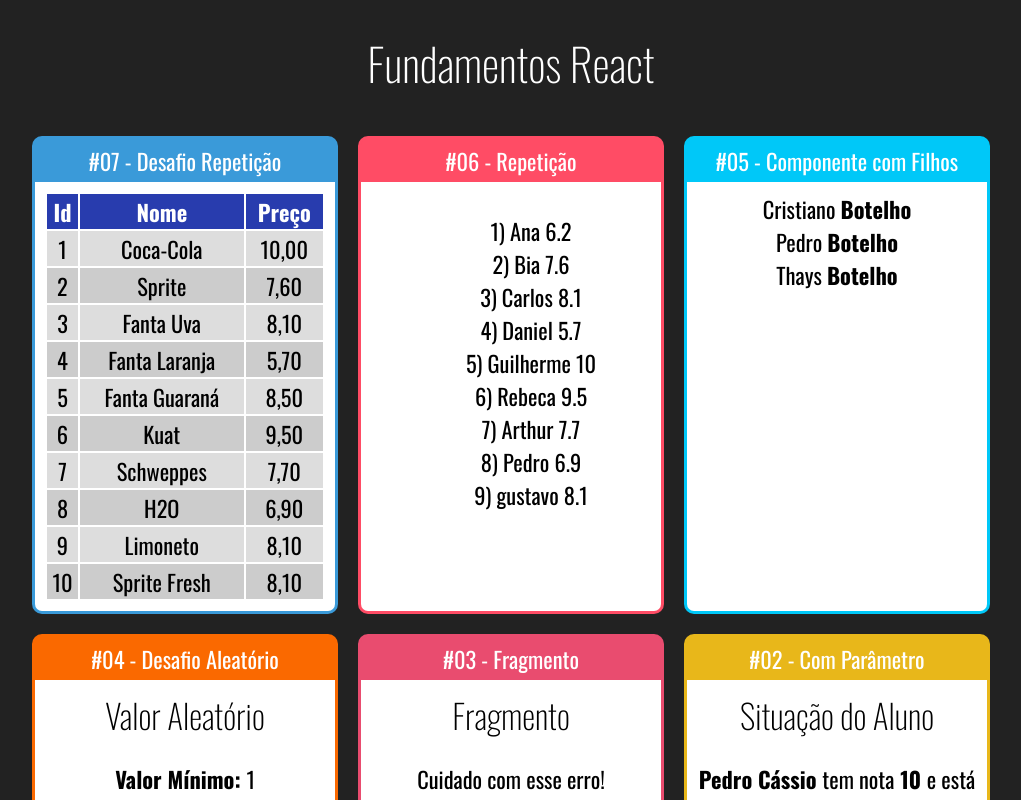
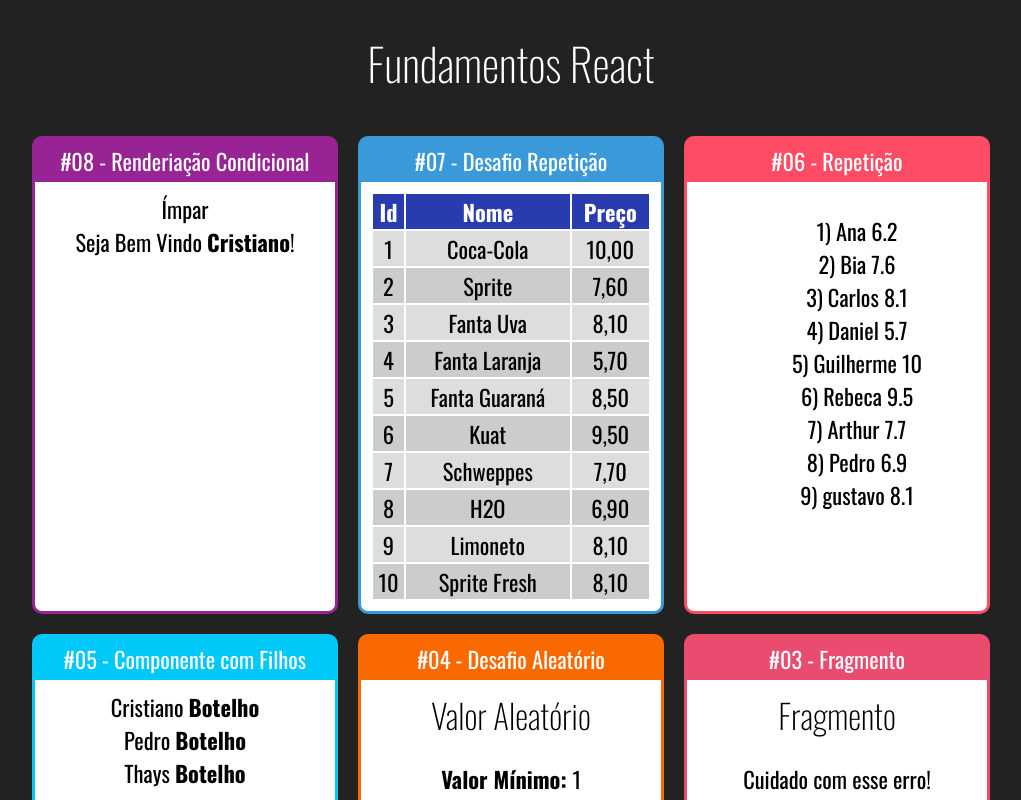
Before and after one commit to Cristiano2806/estudo-react, a React (Create React App) app: page / in a window 1280 px wide. Shown: the top 800 px of the page, without its empty margins (129-1150 px from the left). Built offline with nearby package versions, Linux system fonts and the light colour scheme.

Commit message:
Subindo novo card referente aos condicionais

```diff
--- a/src/App.jsx
+++ b/src/App.jsx
@@ -1,6 +1,8 @@
 import "./App.css";
 import React from "react";
 
+import UsuarioInfo from "./components/condicional/UsuarioInfo";
+import ParOuImpar from "./components/condicional/ParOuImpar";
 import TabelaProdutos from "./components/repeticao/TabelaProdutos";
 import ListaAlunos from "./components/repeticao/ListaAlunos";
 import Familia from "./components/basicos/Familia";
@@ -16,6 +18,13 @@ export default () => (
     <h1>Fundamentos React</h1>
 
     <div className="Cards">
+
+      <Card titulo="#08 - Renderiação Condicional" color="#982395">
+          <ParOuImpar numeri={20}></ParOuImpar>
+          <UsuarioInfo usuario={{ nome: 'Cristiano' }} />
+          {/* <UsuarioInfo usuario={{}} />
+          <UsuarioInfo /> */}
+      </Card>
 
       <Card titulo="#07 - Desafio Repetição" color="#3A9AD9">
         <TabelaProdutos></TabelaProdutos>
--- /dev/null
+++ b/src/components/condicional/If.js
@@ -0,0 +1,19 @@
+export default (props) => {
+  const elseChild = props.children.filter((child) => {
+    return child.type && child.type.name === 'Else';
+  })[0];
+
+  const ifChildren = props.children.filter((child) => {
+    return child !== elseChild;
+  });
+
+  if (props.test) {
+    return ifChildren;
+  } else if (elseChild) {
+    return elseChild;
+  } else {
+    return false;
+  }
+};
+
+export const Else = (props) => props.children;
--- /dev/null
+++ b/src/components/condicional/ParOuImpar.jsx
@@ -0,0 +1,7 @@
+import React from "react";
+
+export default (props) => {
+  const isPar = props.numero % 2 === 0;
+
+  return <div>{isPar ? <span>Par</span> : <span>Ímpar</span>}</div>;
+};
--- /dev/null
+++ b/src/components/condicional/UsuarioInfo.jsx
@@ -0,0 +1,16 @@
+import React from "react";
+import If, { Else } from './If';
+
+export default props => {
+    const usuario = props.usuario || {}
+    return (
+        <div>
+            <If test={usuario && usuario.nome}>
+                Seja Bem Vindo <strong>{usuario.nome}</strong>!
+                <Else>
+                    Seja Bem Vindo <strong>Amigão</strong>!
+                </Else>
+            </If>
+        </div>
+    )
+}
--- a/src/components/repeticao/TabelaProdutos.jsx
+++ b/src/components/repeticao/TabelaProdutos.jsx
@@ -6,7 +6,7 @@ export default (props) => {
   function getLinhas() {
     return produtos.map((produto, i) => {
         return (
-            <tr key={produto.id} className={i % 2 == 0 ? 'Par' : 'Impar'}>
+            <tr key={produto.id} className={i % 2 === 0 ? 'Par' : 'Impar'}>
                 <td>{produto.id}</td>
                 <td>{produto.nome}</td>
                 <td>{produto.preco.toFixed(2).replace('.', ',')}</td>
```
